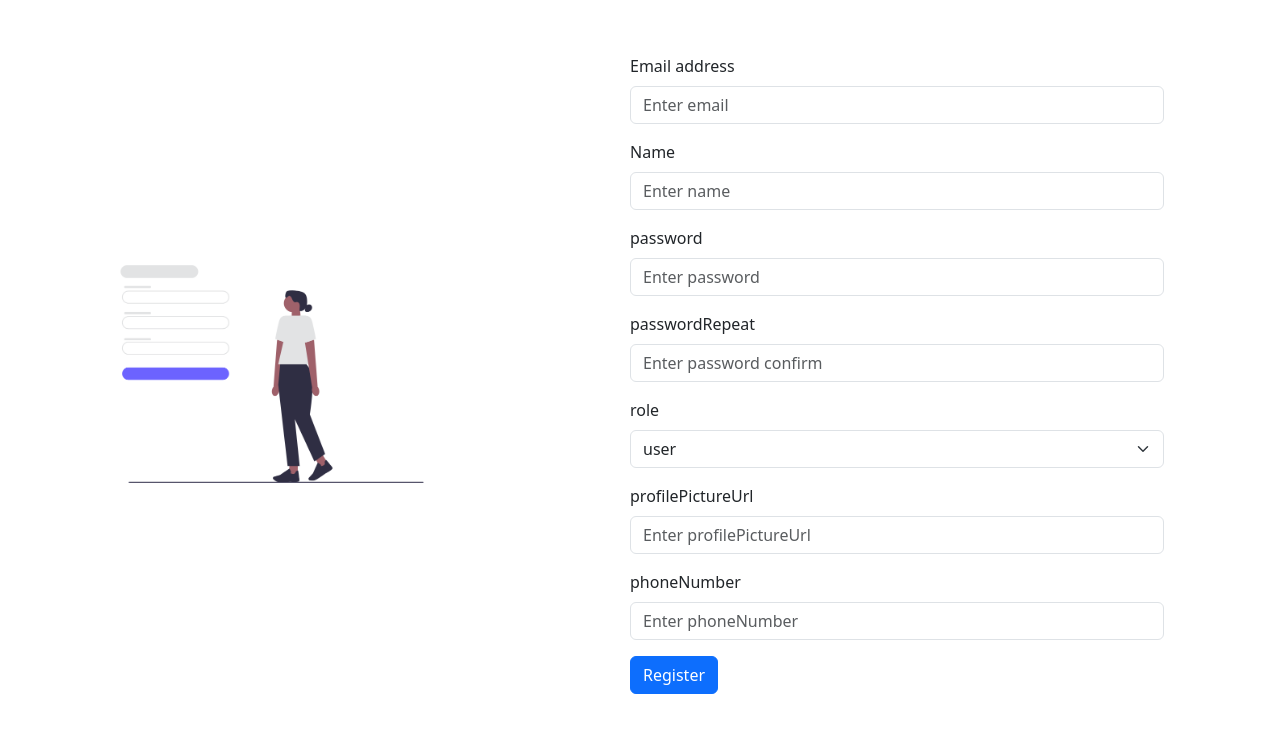
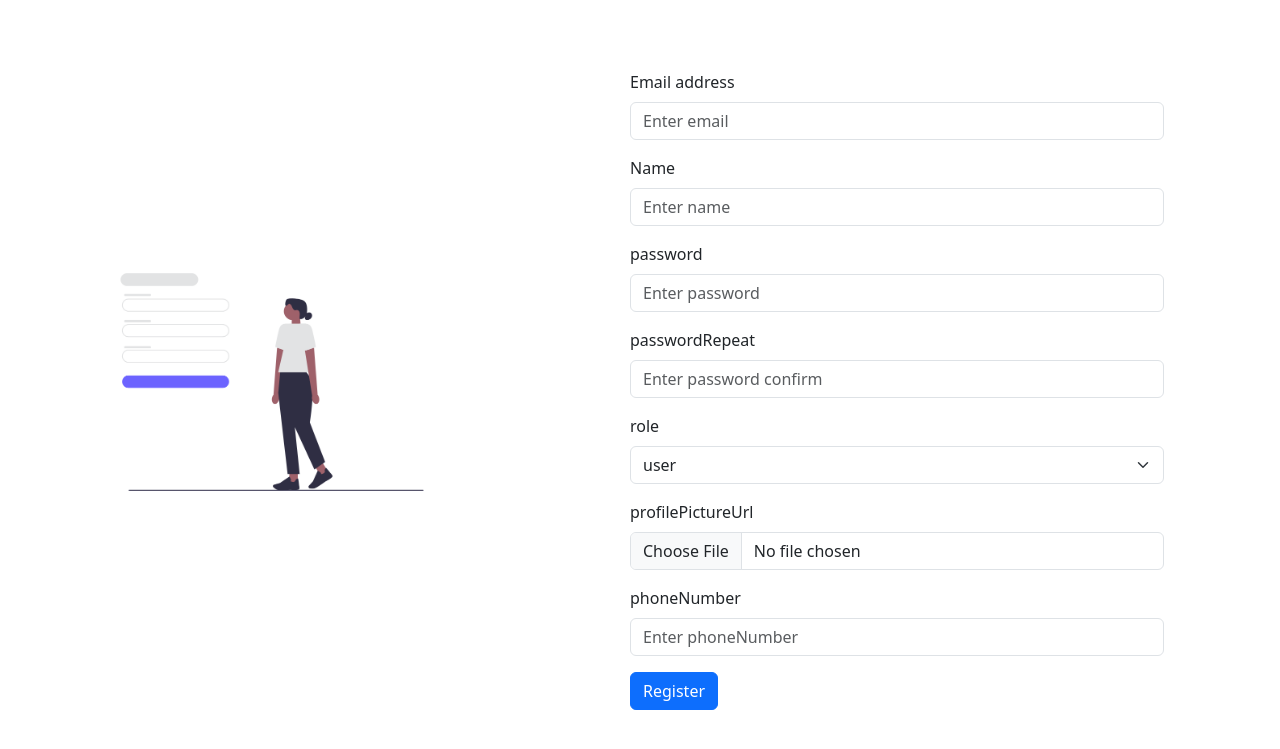
Before and after one commit to kennykey/TravelLand, a Next.js app: page /detail/Register in a window 1280 px wide. Shown: the part 113-862 px from the top of the page. Built offline with nearby package versions, Linux system fonts and the light colour scheme.

Commit message:
update register with upload image

```diff
--- a/src/pages/dashPage/destiny.js
+++ b/src/pages/dashPage/destiny.js
@@ -4,7 +4,6 @@ import useDelete from "@/useApi/useDelete"
 import useGetData from "@/useApi/useGetData";
 import { useRouter } from "next/router";
 import { useEffect, useState } from "react";
-import { useDispatch } from "react-redux";
 
 export default function Destiny(){
     const [banner, setBanner] = useState([]);
--- a/src/pages/detail/Register.js
+++ b/src/pages/detail/Register.js
@@ -4,12 +4,31 @@ import React ,{ useState } from "react"
 import LayOut from "@/component/LayOut";
 import useAuth from "@/useApi/useAuth";
 import { useDispatch } from "react-redux";
+import useCreate from "@/useApi/useCreate";
 import Image from "next/image";
 
-
 export default function Register() {
+  const [image, setImage] = useState([]);
+  const {postCreate} = useCreate()
   const {Auth,loading} = useAuth();
   const dispatch = useDispatch();
+  const [prompt, setPromp] = useState([]);
+
+  const handleChange = async (e) => {
+    const file = e.target.files[0];
+    if (!file?.type?.startsWith('image/')) {
+        setPromp('File should be .jpeg, .jpg or .png format');
+        return;
+    }
+    const formData = new FormData();
+    formData.append('image', file);
+    try {
+        const res = await postCreate('upload-image', formData);
+        setImage(res.data.url);
+    } catch (err) {
+        setPromp(err);
+        }
+};
 
   const handleRegister = (e) =>{
     e.preventDefault();
@@ -18,7 +37,7 @@ export default function Register() {
     const password = e.target.password.value;
     const passwordRepeat = e.target.passwordRepeat.value;
     const role = e.target.role.value;
-    const profilePictureUrl = e.target.profilePictureUrl.value;
+    const profilePictureUrl = image;
     const phoneNumber = e.target.phoneNumber.value;
 
     Auth(
@@ -46,6 +65,7 @@ export default function Register() {
         </Container>
         <Container>
           <Form onSubmit={handleRegister}>
+            <p>{prompt}</p>
             <Form.Group className="mb-3" controlId="formBasicEmail">
               <Form.Label>Email address</Form.Label>
               <Form.Control type="email" placeholder="Enter email" name="email"/>
@@ -71,7 +91,7 @@ export default function Register() {
             </Form.Group>
             <Form.Group className="mb-3" controlId="formBasicprofilePictureUrl">
               <Form.Label>profilePictureUrl</Form.Label>
-              <Form.Control type="url" placeholder="Enter profilePictureUrl" name="profilePictureUrl"/>
+              <Form.Control type="file" placeholder="Enter image file" name="image" onChange={handleChange}/>
             </Form.Group>
             <Form.Group className="mb-3" controlId="formBasicphoneNumber">
               <Form.Label>phoneNumber</Form.Label>
```
